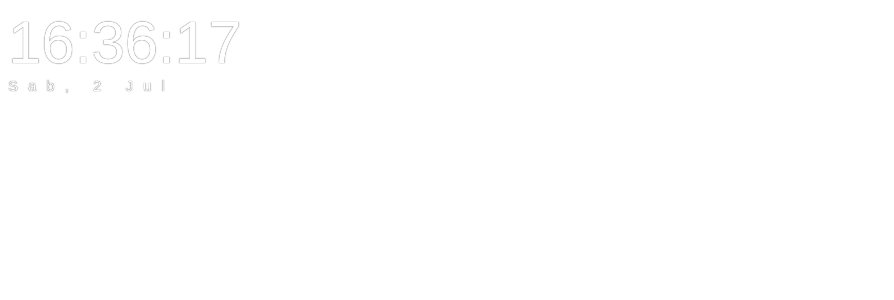
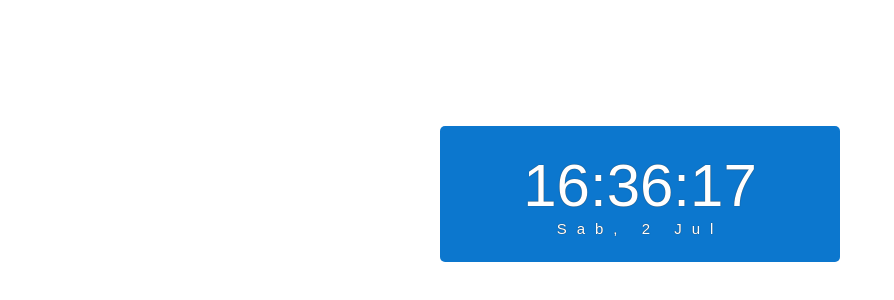
Before and after one commit to JeferProgramer/Reloj-Javascript, a plain HTML site: page index.html in a window 1280 px wide. Shown: the whole page, without its empty margins (0-894 px from the left). Drawn offline with Linux system fonts and the light colour scheme.

Commit message:
arreglando la parte visual

```diff
--- a/index.html
+++ b/index.html
@@ -28,7 +28,7 @@
     <link rel="stylesheet" href="css/estilos.css">
 </head>
 <body>
-    <div id="reloj">
+    <div class="reloj-contenedor" id="reloj">
         <div id="hora">Reloj Digital</div>
         <div id="fecha">con JavaScript</div>
     </div>
```
